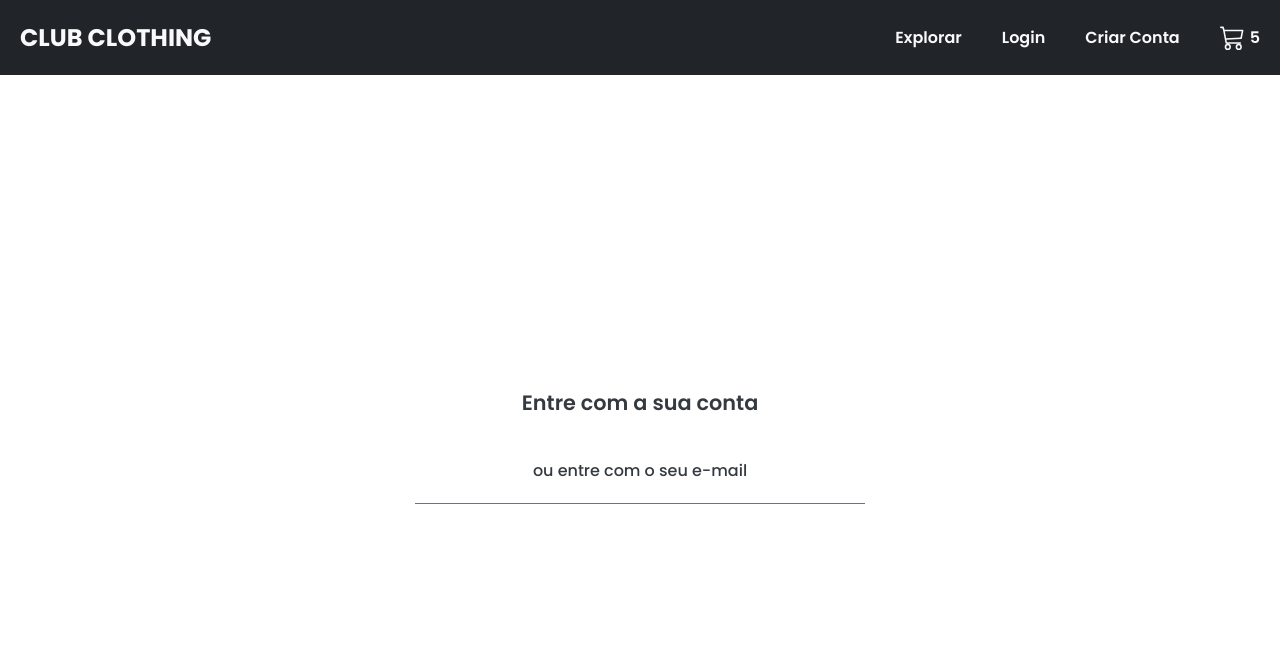
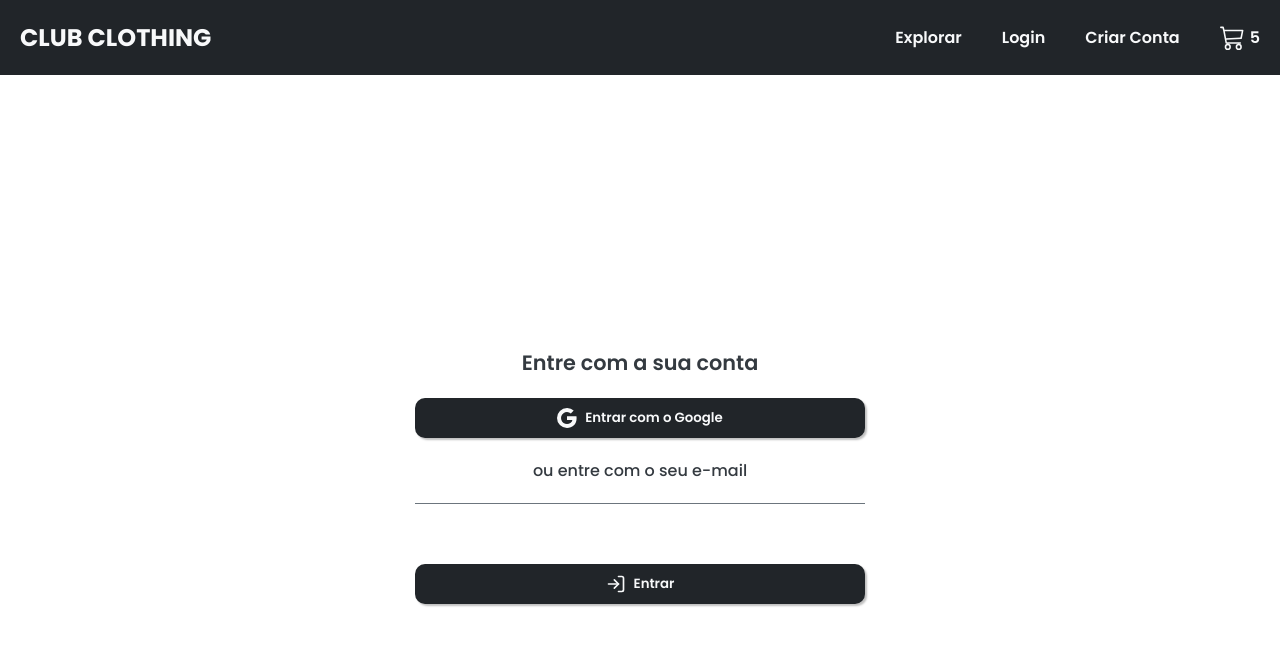
Before and after one commit to duduzinmuller/eccomerce-frontend, a React (Create React App) app: page /login in a window 1280 px wide. Shown: the top 646 px of the page. Built offline with nearby package versions, Linux system fonts and the light colour scheme; no server answers.

Commit message:
feat: add Custom Buttom to Login Page

```diff
--- a/src/pages/login/login.page.tsx
+++ b/src/pages/login/login.page.tsx
@@ -1,4 +1,9 @@
+import { BsGoogle } from 'react-icons/bs'
+import { FiLogIn } from 'react-icons/fi'
+
+import CustomButton from '../../components/custom-button/custom-button-component'
 import Header from '../../components/header/header.components'
+
 import {
   LoginContainer,
   LoginContent,
@@ -17,10 +22,16 @@
           <LoginHeadline>Entre com a sua conta</LoginHeadline>
 
           {/* Button */}
+          <CustomButton startIcon={<BsGoogle size={20} />}>
+            Entrar com o Google
+          </CustomButton>
+
           <LoginSubtitle>ou entre com o seu e-mail</LoginSubtitle>
 
           <LoginInputContainer></LoginInputContainer>
           <LoginInputContainer></LoginInputContainer>
+
+          <CustomButton startIcon={<FiLogIn size={20} />}>Entrar</CustomButton>
         </LoginContent>
       </LoginContainer>
     </>
```
